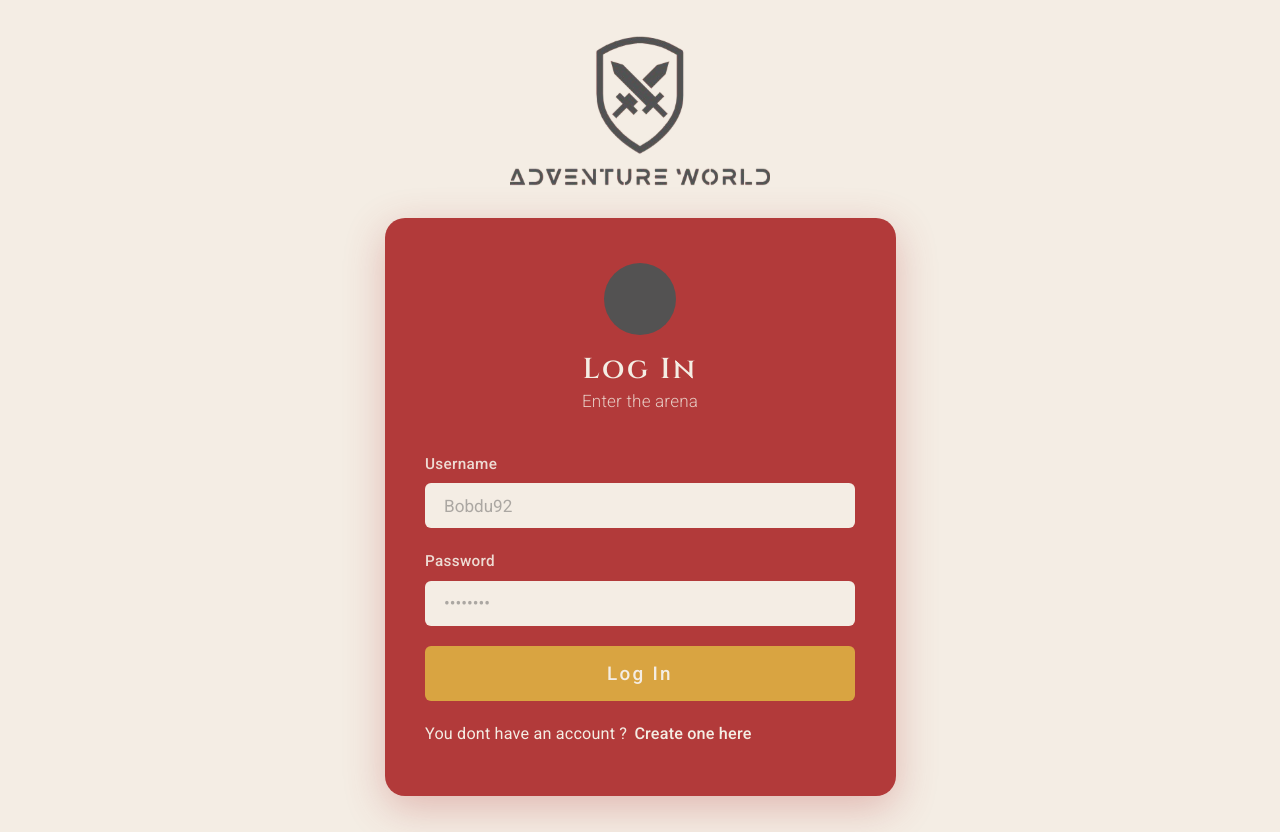
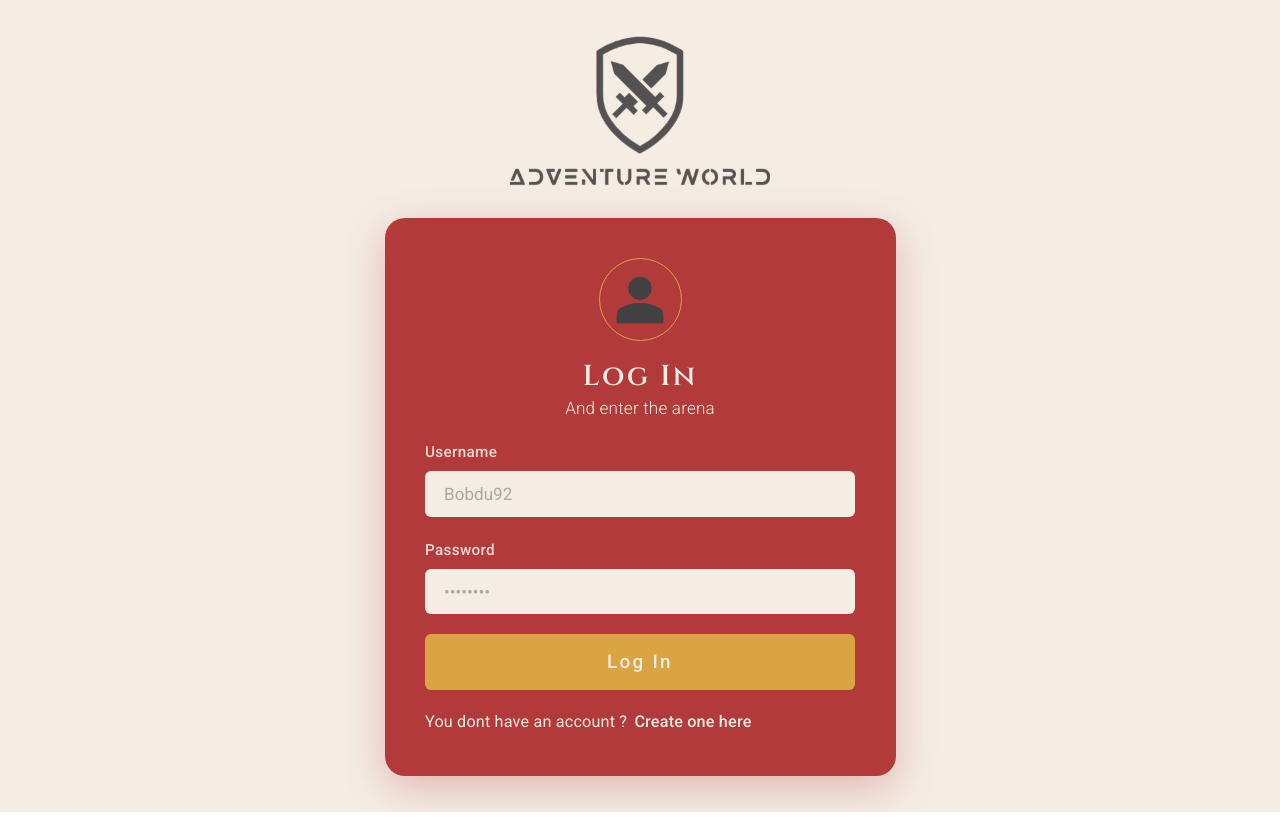
Before and after one commit to remybms/Adventure-World, a React (Vite) app in the folder frontend/: page /login in a window 1280 px wide. Built offline with nearby package versions, Linux system fonts and the light colour scheme.

Commit message:
fix: small css corrections

```diff
--- a/frontend/src/auth/Login.css
+++ b/frontend/src/auth/Login.css
@@ -23,7 +23,7 @@ body {
 .login-card {
   background-color: var(--color-ruby);
   border-radius:    var(--radius-lg);
-  padding:          2.5rem 2.25rem 2.75rem;
+  padding:          2.25rem;
   width:            100%;
   max-width:        430px;
   display:          flex;
@@ -33,12 +33,15 @@ body {
 }
 
 .login-avatar {
-  width:            72px;
-  height:           72px;
-  border-radius:    50%;
-  background-color: var(--color-dark-grey);
+  width: 4.5rem;
+  height: 4.5rem;
+  border-radius: 50%;
+  border: 1px solid var(--color-gold);
+  /* flex-shrink: 0; */
   margin-bottom:    1.25rem;
-  flex-shrink:      0;
+  display: flex;
+  align-items: center;
+  justify-content: center;
 }
 
 .login-title {
@@ -55,8 +58,8 @@ body {
   font-family:    var(--font-body);
   font-size:      0.95rem;
   font-weight:    300;
-  color:          rgba(244, 237, 228, 0.8);
-  margin:         0 0 2rem;
+  color:          var(--color-parchment);
+  margin:         0 0 1rem;
   text-align:     center;
 }
 
--- a/frontend/src/auth/Login.tsx
+++ b/frontend/src/auth/Login.tsx
@@ -6,6 +6,7 @@ import { useNavigate } from 'react-router-dom'
 import Button from '../components/ui/Button'
 import Input  from '../components/ui/Input'
 import './Login.css'
+import Icon from '../components/ui/Icons'
 
 export default function Login() {
   const [username,    setUsername]    = useState<string>('')
@@ -47,10 +48,12 @@ export default function Login() {
 
       <div className="login-card">
 
-        <div className="login-avatar" aria-hidden="true" />
+        <div className="login-avatar" aria-hidden="true" >
+            <Icon name="personFilled" size={70} />
+        </div>
 
         <h1 className="login-title">Log In</h1>
-        <p  className="login-subtitle">Enter the arena</p>
+        <p  className="login-subtitle">And enter the arena</p>
 
         <form onSubmit={sendData} className="login-form" noValidate>
           <Input
--- a/frontend/src/auth/Signin.tsx
+++ b/frontend/src/auth/Signin.tsx
@@ -6,6 +6,7 @@ import { useNavigate } from "react-router-dom"
 import Button from '../components/ui/Button'
 import Input  from '../components/ui/Input'
 import './Login.css'
+import Icon from '../components/ui/Icons'
 
 type Role = 'VIEWER' | 'EDITOR' | 'ADMIN'
 
@@ -59,10 +60,12 @@ export default function SignIn() {
 
       <div className="login-card">
 
-        <div className="login-avatar" aria-hidden="true" />
+        <div className="login-avatar" aria-hidden="true" >
+            <Icon name="personFilled" size={70} />
+        </div>
 
         <h1 className="login-title">Create an account</h1>
-        <p  className="login-subtitle">Join the arena</p>
+        <p  className="login-subtitle">And join the arena</p>
 
         <form onSubmit={sendData} className="login-form" noValidate>
           <Input
```
